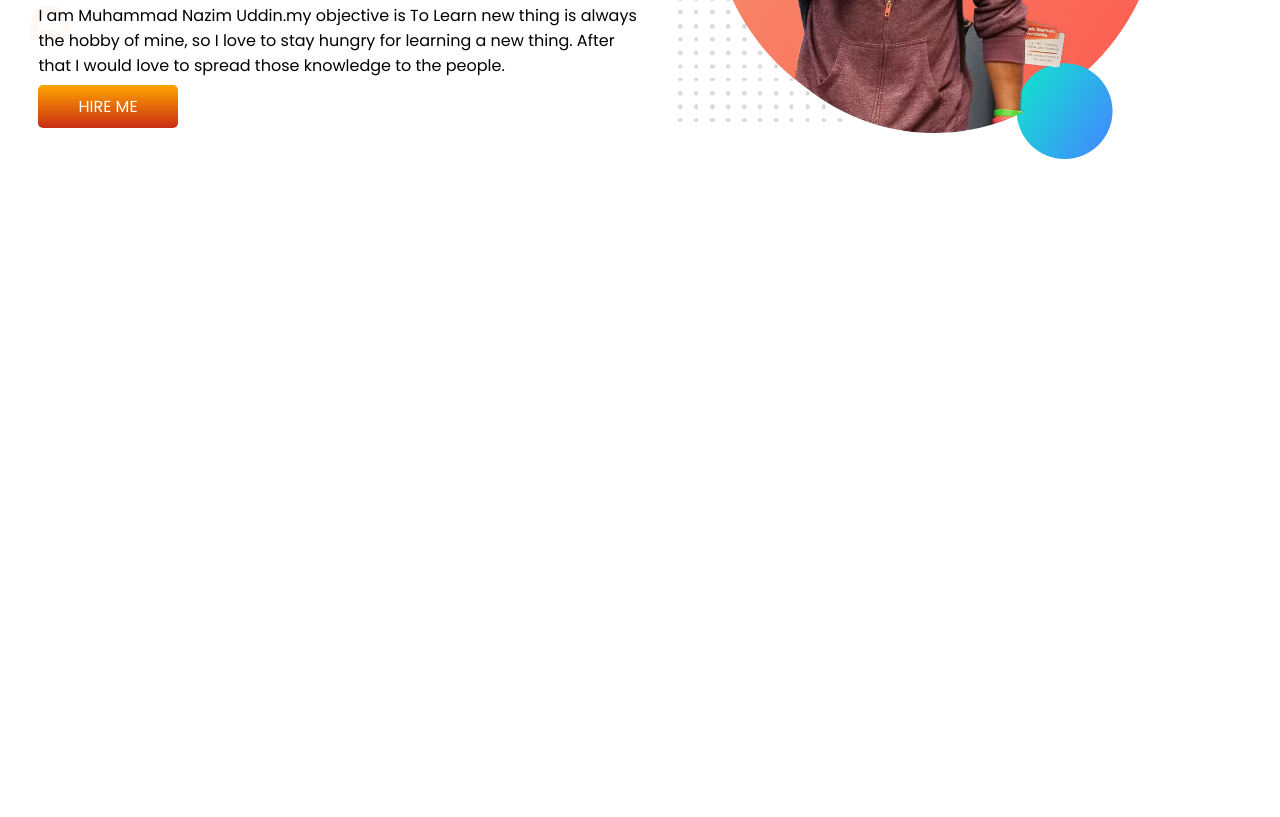
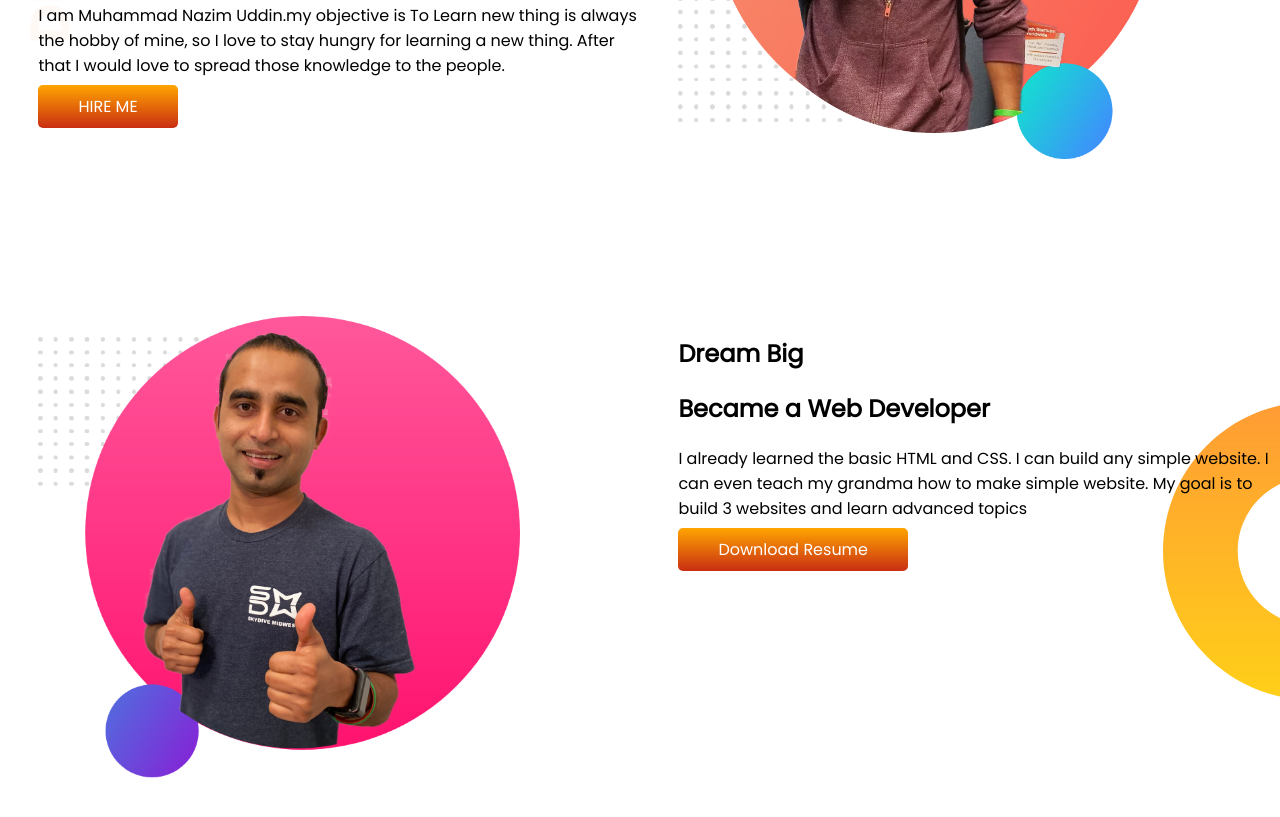
Before and after one commit to Nazim-Habib/developer-portfolio, a plain HTML site: page index.html in a window 1280 px wide. Shown: the part 319-1136 px from the top of the page. Before the commit the page ends 800 px from the top, so only its background shows below. Drawn offline with Linux system fonts and the light colour scheme.

Commit message:
Big Dream Part added

```diff
--- a/index.html
+++ b/index.html
@@ -29,6 +29,19 @@
         </div>
         </div>
     </section>
+    <section class="dream-big">
+        <div class="half-width">
+            <img src="jhankar2.png" alt="">
+        </div>
+        <div class="half-width">
+            <h2>Dream Big</h2>
+            <h2>Became a Web Developer</h2>
+            <p>I already learned the basic HTML and CSS. I can build any simple website. I can even teach my grandma how
+                to make simple website. My goal is to build 3 websites and learn advanced topics</p>
+            <a class="link-button" target="_blank" href=""> Download Resume</a>
+        </div>
+
+    </section>
 </body>
 
 </html>
--- a/style.css
+++ b/style.css
@@ -7,6 +7,7 @@ h1{
 }
 section{
     display: flex;
+    margin-bottom: 150px;
 }
 .half-width{
     width: 50%;
@@ -27,3 +28,8 @@ section{
     background-image: url(top-banner.png);
     background-repeat: no-repeat;
 }
+.dream-big{
+    background-image: url(dream-bg.png);
+    background-repeat: no-repeat;
+    background-position: right;
+}
```
